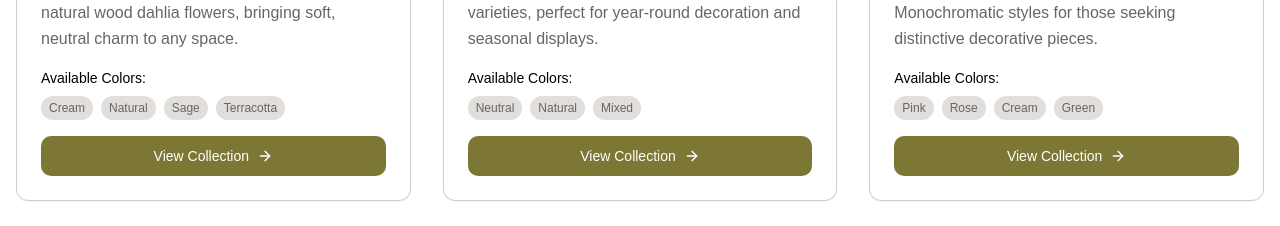
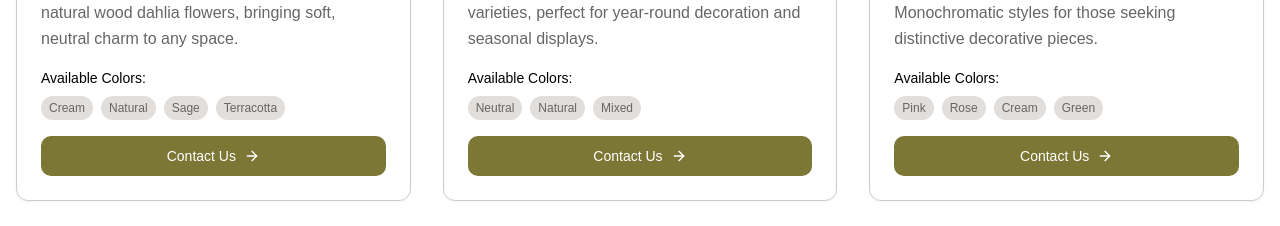
Before and after one commit to Sola-Wood-Flowers/sola-blooms-landing, a React (Vite) app: page / in a window 1280 px wide. Shown: the part 1620-1846 px from the top of the page. Built offline with nearby package versions, Linux system fonts and the light colour scheme; a web font is replaced by a local one.

Commit message:
Update CTAs to Contact Us
Changed "View Collection" CTAs to "Contact Us".

```diff
--- a/src/components/ProductCategories.tsx
+++ b/src/components/ProductCategories.tsx
@@ -109,7 +109,7 @@ const ProductCategories = () => {
                 </div>
 
                 <Button variant="brand" className="w-full group">
-                  View Collection
+                  Contact Us
                   <ArrowRight size={16} className="group-hover:translate-x-1 transition-transform" />
                 </Button>
               </CardContent>
```
